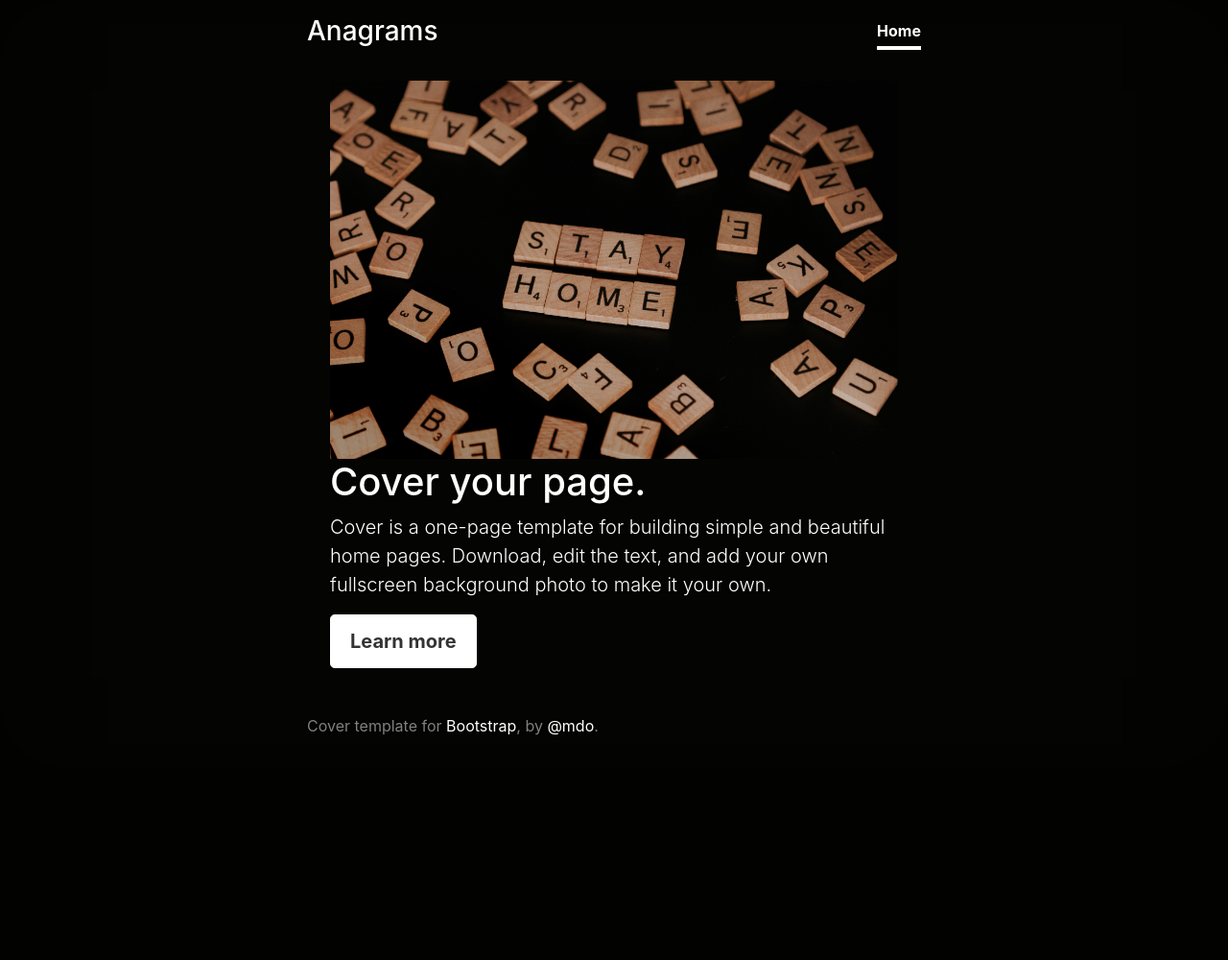
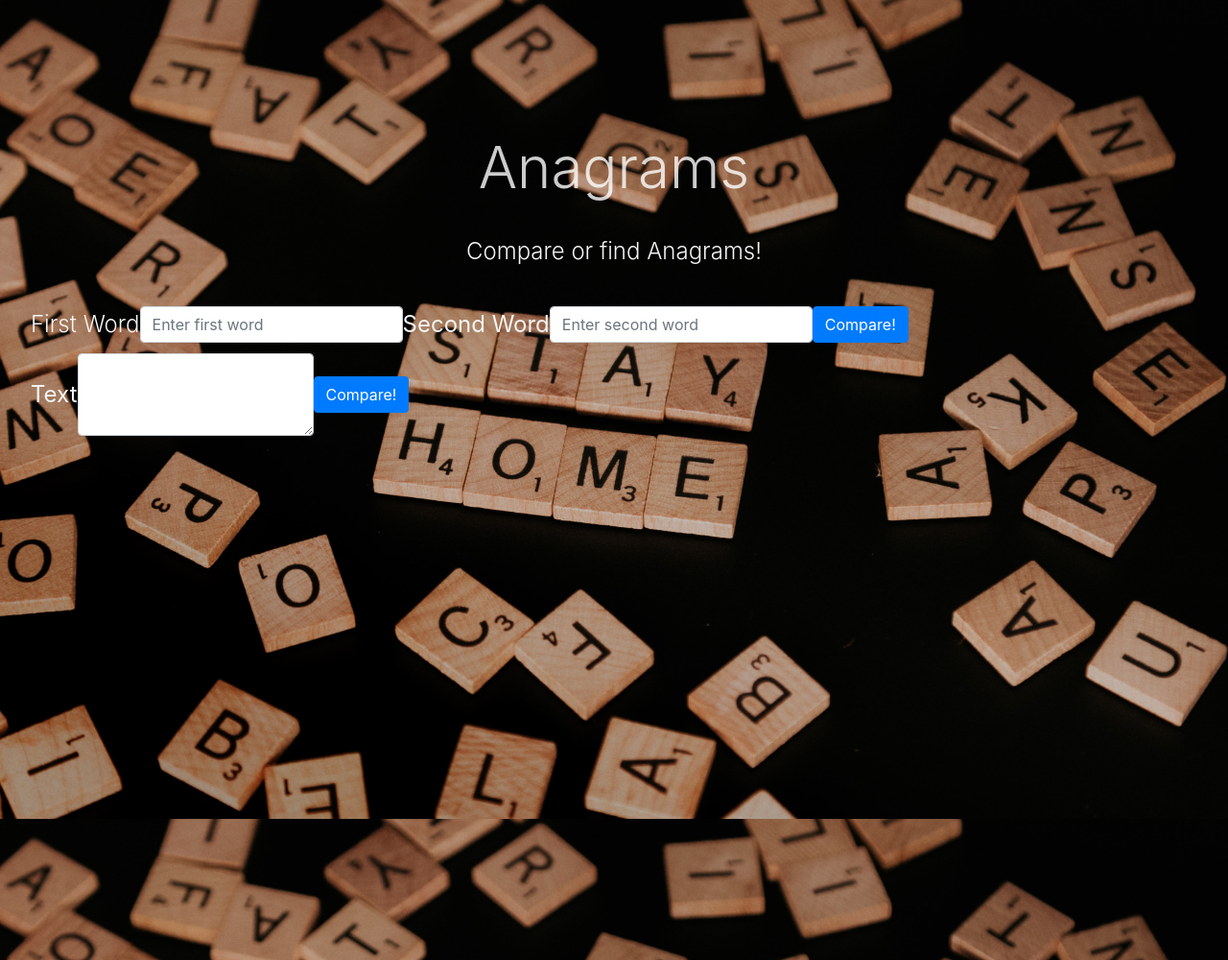
Before and after one commit to a-vargasmarte/anagrams, a Flask app: page / in a window 1280 px wide. Shown: the whole page at 96% size. Before the commit the page ends 766 px from the top, so only its background shows below. Run offline with Flask 2, Linux system fonts and the light colour scheme; some libraries are stand-ins or nearby versions.

Commit message:
confirmed connection of form to post routes

```diff
--- a/app.py
+++ b/app.py
@@ -6,16 +6,18 @@ app = Flask(__name__)
 def index():
     return render_template('index.html')
 
-if __name__ == '__main__':
-    app.debug = True
-    app.run()
-
 @app.route('/api/anagrams/compare', methods=['POST'])
 def compare():
     if request.method == 'POST':
-        return 'hello world'
+        print(request.form)
+        return request.form
 
 @app.route('/api/anagrams/find', methods=['POST'])
 def find():
     if request.method == 'POST':
         return 'hello from the find function'
+
+
+if __name__ == '__main__':
+    app.debug = True
+    app.run()
--- a/static/css/style.css
+++ b/static/css/style.css
@@ -29,84 +29,39 @@ body {
   background-color: rgb(4, 4, 2);
 }
 
-body {
-  display: -ms-flexbox;
-  display: -webkit-box;
-  display: flex;
-  -ms-flex-pack: center;
-  -webkit-box-pack: center;
-  justify-content: center;
-  color: #fff;
-  text-shadow: 0 0.05rem 0.1rem rgba(0, 0, 0, 0.5);
-  box-shadow: inset 0 0 5rem rgba(0, 0, 0, 0.5);
+/* Header Parallax Element Style*/
+.paral {
+  min-height: 1000px;
+  background-attachment: fixed;
+  background-size: cover;
+  background-position: 50% 50%;
 }
 
-.cover-container {
-  max-width: 42em;
-}
+/* Jumbotron for Parallax Section */
 
-/*
- * Header
- */
-.masthead {
-  margin-bottom: 2rem;
-}
-
-.masthead-brand {
+.jumbotron {
   margin-bottom: 0;
 }
 
-.nav-masthead .nav-link {
-  padding: 0.25rem 0;
-  font-weight: 700;
-  color: rgba(255, 255, 255, 0.5);
-  background-color: transparent;
-  border-bottom: 0.25rem solid transparent;
+/* Paragrapgh for Parallax Section */
+.paral p,
+.paral label {
+  font-size: 24px;
+  color: #f5f5f5;
+  text-align: center;
+  line-height: 60px;
 }
 
-.nav-masthead .nav-link:hover,
-.nav-masthead .nav-link:focus {
-  border-bottom-color: rgba(255, 255, 255, 0.25);
+/* Heading for Parallax Section */
+.paral h1 {
+  color: rgba(255, 255, 255, 0.8);
+  font-size: 60px;
+  text-align: center;
+  padding-top: 60px;
+  line-height: 100px;
 }
 
-.nav-masthead .nav-link + .nav-link {
-  margin-left: 1rem;
+/* Image for Parallax Section */
+.paralsec {
+  background-image: url("../images/letters.jpg");
 }
-
-.nav-masthead .active {
-  color: #fff;
-  border-bottom-color: #fff;
-}
-
-@media (min-width: 48em) {
-  .masthead-brand {
-    float: left;
-  }
-  .nav-masthead {
-    float: right;
-  }
-}
-
-/*
- * Cover
- */
-.cover {
-  padding: 0 1.5rem;
-}
-.cover .btn-lg {
-  padding: 0.75rem 1.25rem;
-  font-weight: 700;
-}
-
-/*
- * Footer
- */
-.mastfoot {
-  color: rgba(255, 255, 255, 0.5);
-}
-
-/* Images */
-#letters-img {
-  width: 100%;
-  height: auto;
-}
--- a/templates/index.html
+++ b/templates/index.html
@@ -14,39 +14,55 @@
     <link rel="stylesheet" href="../static/css/style.css" />
   </head>
   <body>
-    <div class="cover-container d-flex h-100 p-3 mx-auto flex-column">
-      <header class="masthead mb-auto">
-        <div class="inner">
-          <h3 class="masthead-brand">Anagrams</h3>
-          <nav class="nav nav-masthead justify-content-center">
-            <a class="nav-link active" href="/">Home</a>
-          </nav>
+    <div class="jumbotron paral paralsec">
+      <h1 class="display-3">Anagrams</h1>
+      <p class="lead">Compare or find Anagrams!</p>
+
+      <form
+        class="form-inline"
+        id="compare-form"
+        action="/api/anagrams/compare"
+        method="post"
+      >
+        <label class="display-3" for="firstWord">First Word</label>
+        <input
+          type="text"
+          class="form-control"
+          placeholder="Enter first word"
+          id="compare-first-word"
+          name="firstWord"
+        />
+        <label for="secondWord">Second Word</label>
+        <input
+          type="text"
+          class="form-control"
+          placeholder="Enter second word"
+          id="compare-second-word"
+          name="secondWord"
+        />
+        <button type="submit" class="btn btn-primary">Compare!</button>
+      </form>
+
+      <form
+        class="form-inline"
+        id="find-form"
+        action="/api/anagrams/find"
+        method="post"
+      >
+        <div class="form-group">
+          <label for="corpus">Text</label>
+          <textarea
+            id="corpus-textarea"
+            class="form-control"
+            name="corpus"
+            rows="3"
+          ></textarea>
         </div>
-      </header>
 
-      <main role="main" class="inner cover">
-        <img id="letters-img" src="../static/images/letters.jpg" />
-        <h1 class="cover-heading">Cover your page.</h1>
-        <p class="lead">
-          Cover is a one-page template for building simple and beautiful home
-          pages. Download, edit the text, and add your own fullscreen background
-          photo to make it your own.
-        </p>
-        <p class="lead">
-          <a href="#" class="btn btn-lg btn-secondary">Learn more</a>
-        </p>
-      </main>
+        <button type="submit" class="btn btn-primary">Compare!</button>
+      </form>
+    </div>
 
-      <footer class="mastfoot mt-auto">
-        <div class="inner">
-          <p>
-            Cover template for
-            <a href="https://getbootstrap.com/">Bootstrap</a>, by
-            <a href="https://twitter.com/mdo">@mdo</a>.
-          </p>
-        </div>
-      </footer>
-    </div>
     <script
       src="https://code.jquery.com/jquery-3.2.1.slim.min.js"
       integrity="sha384-KJ3o2DKtIkvYIK3UENzmM7KCkRr/rE9/Qpg6aAZGJwFDMVNA/GpGFF93hXpG5KkN"
```
